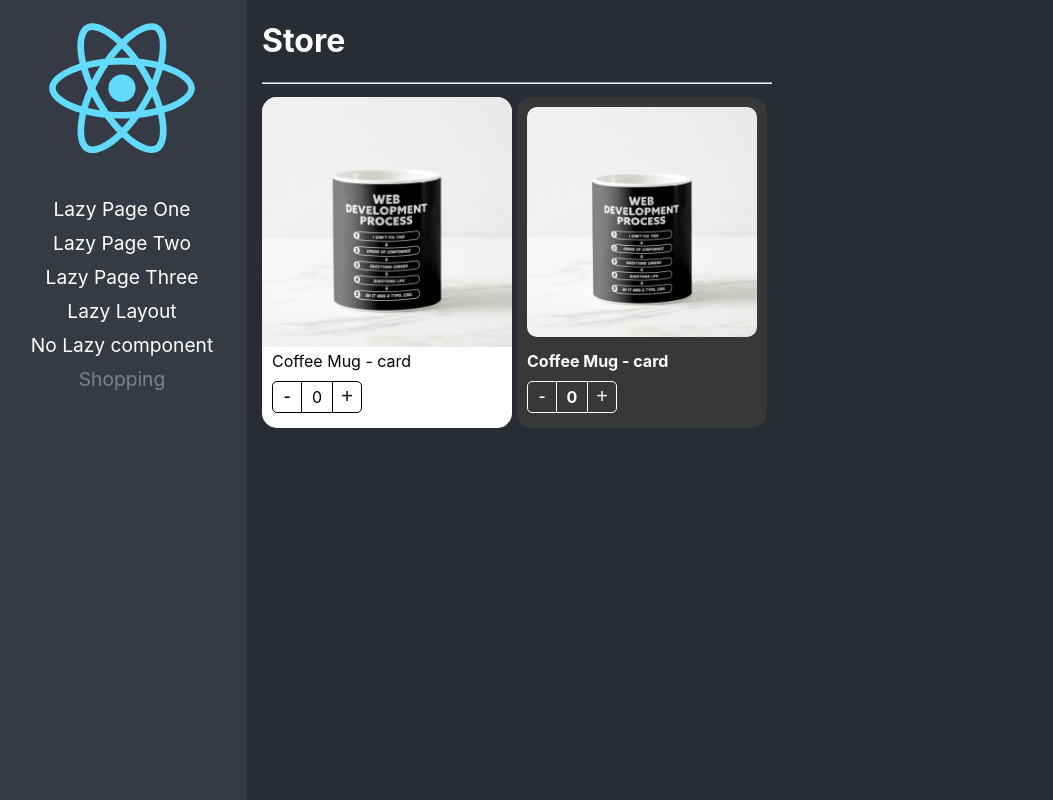
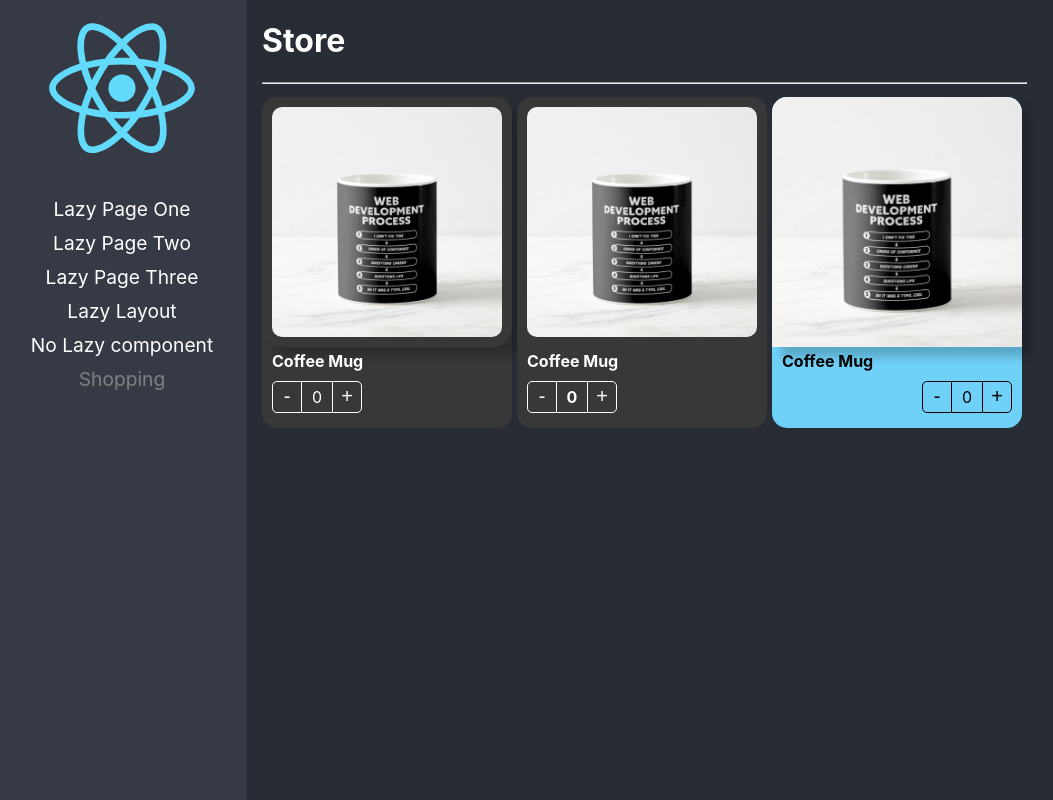
Before and after one commit to FranCarn/CourseADVCR, a React (Create React App) app: page /shopping in a window 1280 px wide. Shown: the whole page, without its empty margins (3-1056 px from the left). Built offline with nearby package versions, Linux system fonts and the light colour scheme.

Commit message:
Extensible Styles Pattern ready

```diff
--- a/src/CompoundComponentPattern/components/ProductButtons.tsx
+++ b/src/CompoundComponentPattern/components/ProductButtons.tsx
@@ -2,15 +2,15 @@ import { useContext } from "react";
 import { ProductContext } from "./ProductCard";
 import styles from "../styles/styles.module.css";
 
-export interface ButtonsProps {
+export interface ProductButtonsProps {
   className?: string;
   style?: React.CSSProperties;
 }
 
-export const ProductButtons = ({ className, style }: ButtonsProps) => {
+export const ProductButtons = ({ className, style }: ProductButtonsProps) => {
   const { counter, increaseBy } = useContext(ProductContext);
   return (
-    <div className={`${styles.buttonsContainer} ${className}`}>
+    <div className={`${styles.buttonsContainer} ${className}`} style={style}>
       <button className={styles.buttonMinus} onClick={() => increaseBy(-1)}>
         -
       </button>
--- a/src/CompoundComponentPattern/components/ProductCard.tsx
+++ b/src/CompoundComponentPattern/components/ProductCard.tsx
@@ -14,6 +14,7 @@ export const ProductCard = ({
   product,
   children,
   className,
+  style,
 }: ProductCardProps) => {
   const { counter, increaseBy } = useProduct();
   return (
@@ -24,7 +25,9 @@ export const ProductCard = ({
         increaseBy,
       }}
     >
-      <div className={`${styles.productCard} ${className}`}>{children}</div>
+      <div className={`${styles.productCard} ${className}`} style={style}>
+        {children}
+      </div>
     </Provider>
   );
 };
--- a/src/CompoundComponentPattern/components/ProductImage.tsx
+++ b/src/CompoundComponentPattern/components/ProductImage.tsx
@@ -3,13 +3,13 @@ import { ProductContext } from "./ProductCard";
 import noImage from "../assets/no-image.jpg";
 import styles from "../styles/styles.module.css";
 
-interface Props {
+export interface ProductImageProps {
   img?: string;
   className?: string;
   style?: React.CSSProperties;
 }
 
-export const ProductImage = ({ img, className }: Props) => {
+export const ProductImage = ({ img, className, style }: ProductImageProps) => {
   const { product } = useContext(ProductContext);
   let imgToShow: string;
   if (img) {
@@ -25,6 +25,7 @@ export const ProductImage = ({ img, className }: Props) => {
       src={imgToShow}
       alt="Product"
       className={`${styles.productImg} ${className}`}
+      style={style}
     />
   );
 };
--- a/src/CompoundComponentPattern/components/ProductTitle.tsx
+++ b/src/CompoundComponentPattern/components/ProductTitle.tsx
@@ -1,16 +1,20 @@
 import { useContext } from "react";
 import { ProductContext } from "./ProductCard";
 import styles from "../styles/styles.module.css";
-interface Props {
+export interface ProductTitleProps {
   title?: string;
   className?: string;
   style?: React.CSSProperties;
 }
-export const ProductTitle = ({ title, className }: Props) => {
+export const ProductTitle = ({
+  title,
+  className,
+  style,
+}: ProductTitleProps) => {
   const { product } = useContext(ProductContext);
 
   return (
-    <span className={`${styles.productDescription} ${className}`}>
+    <span className={`${styles.productDescription} ${className}`} style={style}>
       {title ? title : product.title}
     </span>
   );
--- a/src/CompoundComponentPattern/pages/ShoppingPage.tsx
+++ b/src/CompoundComponentPattern/pages/ShoppingPage.tsx
@@ -8,7 +8,7 @@ import "../styles/custom-styles.css";
 
 const product = {
   id: 1,
-  title: "Coffee Mug - card",
+  title: "Coffee Mug",
   img: "./coffee-mug.png",
 };
 
@@ -18,16 +18,28 @@ export const ShoppingPage = () => {
       <h1>Store</h1>
       <hr />
       <div style={{ display: "flex", flexDirection: "row", flexWrap: "wrap" }}>
-        <ProductCard product={product}>
-          <ProductCard.Image />
-          <ProductCard.Title />
-          <ProductCard.Buttons />
+        <ProductCard product={product} className="bg-dark">
+          <ProductCard.Image
+            className="custom-image"
+            style={{ boxShadow: "10px 10px 10px rgba(0,0,0,0.2)" }}
+          />
+          <ProductCard.Title className="text-white" />
+          <ProductCard.Buttons className="custom-buttons" />
         </ProductCard>
+
         <ProductCard product={product} className="bg-dark text-white">
           <ProductImage className="custom-image" />
           <ProductTitle />
           <ProductButtons className="custom-buttons" />
         </ProductCard>
+
+        <ProductCard product={product} style={{ background: "#70d1f8" }}>
+          <ProductImage
+            style={{ boxShadow: "10px 10px 10px rgba(0,0,0,0.2)" }}
+          />
+          <ProductTitle style={{ fontWeight: "bolder" }} />
+          <ProductButtons style={{ display: "flex", justifyContent: "end" }} />
+        </ProductCard>
       </div>
     </div>
   );
```
Also changed, not shown: src/CompoundComponentPattern/interfaces/ProductsInterfaces.ts (+8 -4 lines).
